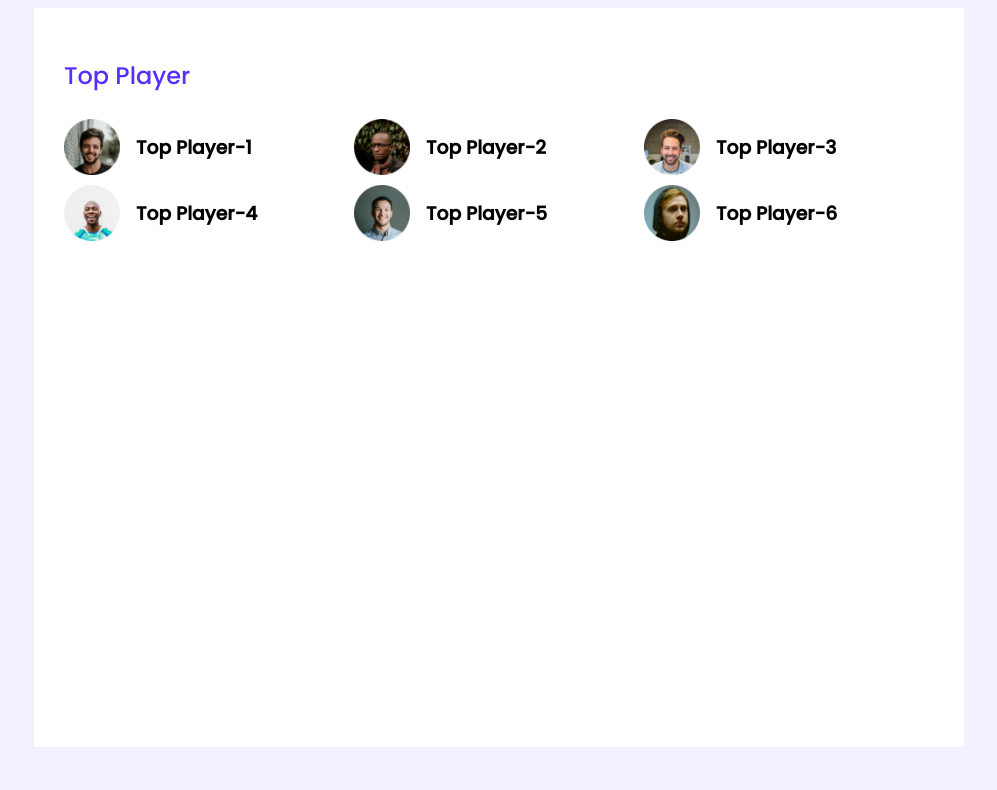
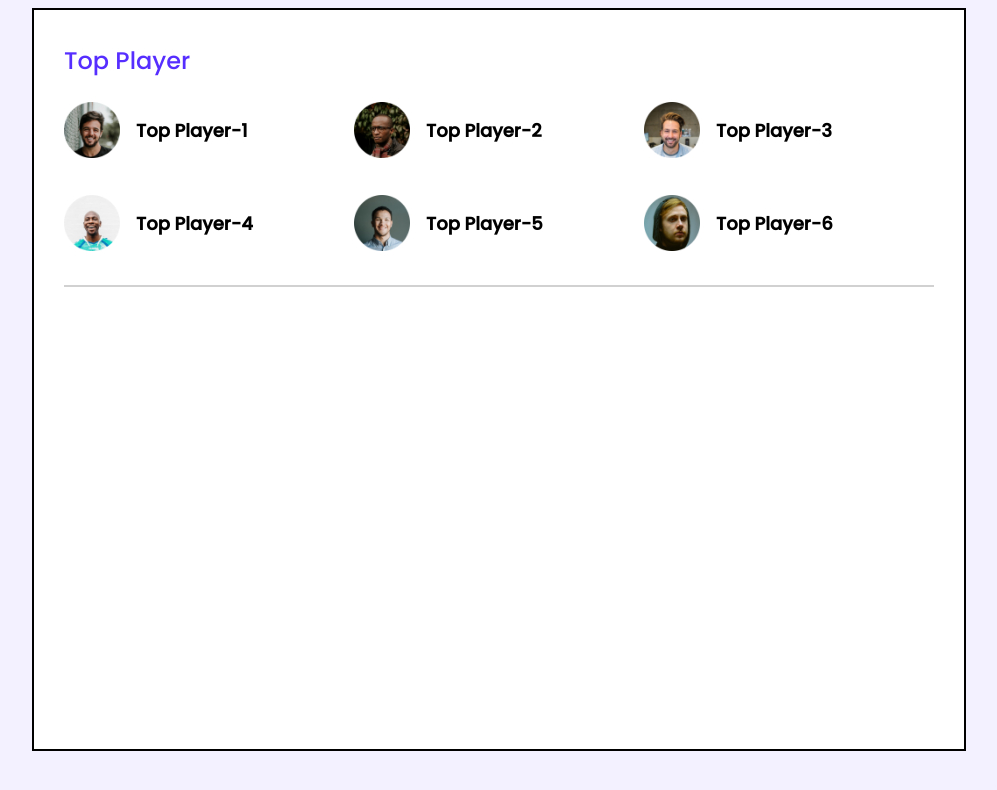
Before and after one commit to kaziragib18/leader-board-Responsive-website, a plain HTML site: page index.html in a window 1280 px wide. Shown: the whole page, without its empty margins (141-1138 px from the left). Drawn offline with Linux system fonts and the light colour scheme.

Commit message:
css added

```diff
--- a/index.html
+++ b/index.html
@@ -45,6 +45,7 @@
                         </div>
                     </div>
                 </div>
+                <hr>
             </section>
         </main>
 
--- a/style.css
+++ b/style.css
@@ -19,21 +19,33 @@ main{
     width: 870px;
     height: 679px;
     padding: 30px ;
+    border: 2px solid black;
 
 }
 
+hr{
+    border: 1px solid #D1D1D1;
+}
+
 /* top players style */
+
+.top-players{
+    margin-bottom: 30px;
+}
+
 .section-title{
 font-weight: 500;
 font-size: 24px;
 line-height: 36px;
 color: #562EFF;
+margin-top: 3px;
 
 
 }
 .players{
     display: grid;
     grid-template-columns: repeat(3, 1fr);
+    grid-row-gap: 30px;
 }
 .player{
     display: flex;
@@ -45,4 +57,5 @@ color: #562EFF;
 }
 .player-name{
     margin-left: 16px;
+    font-size: 18px;
 }
```
